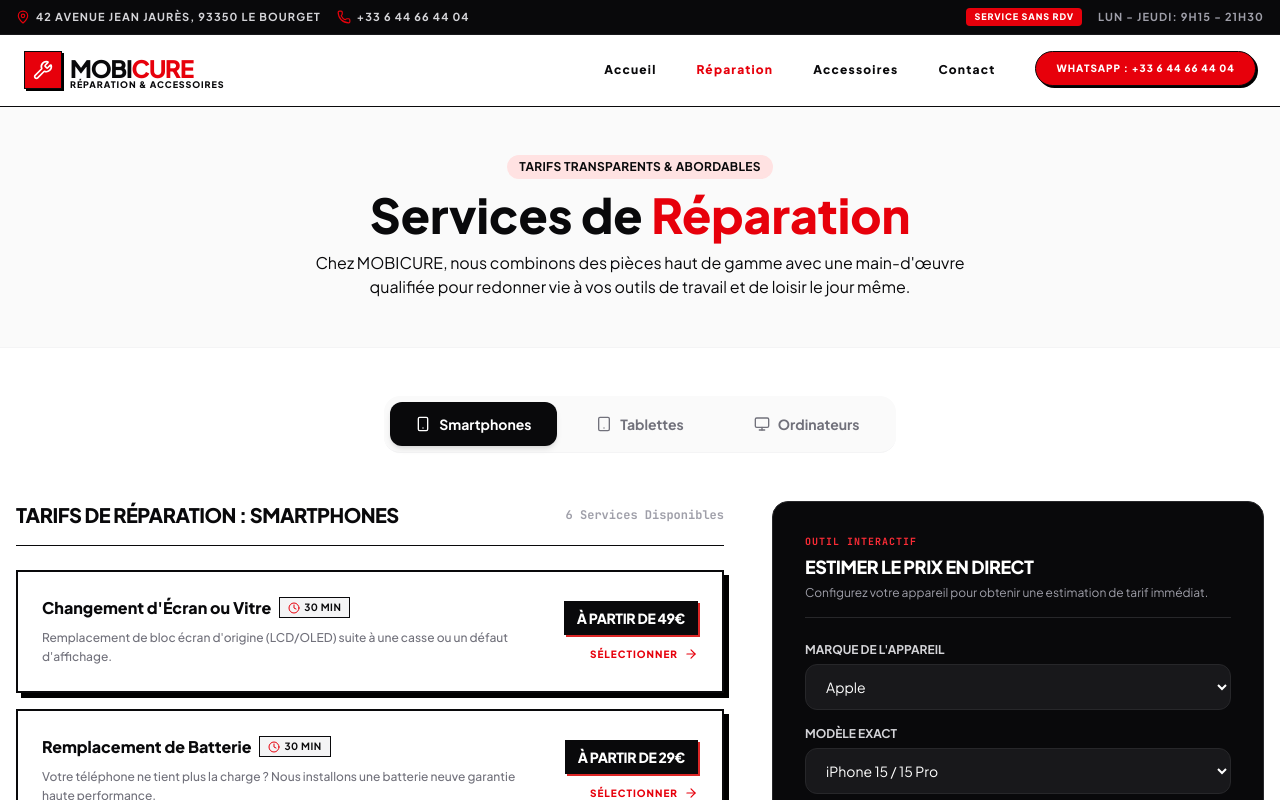
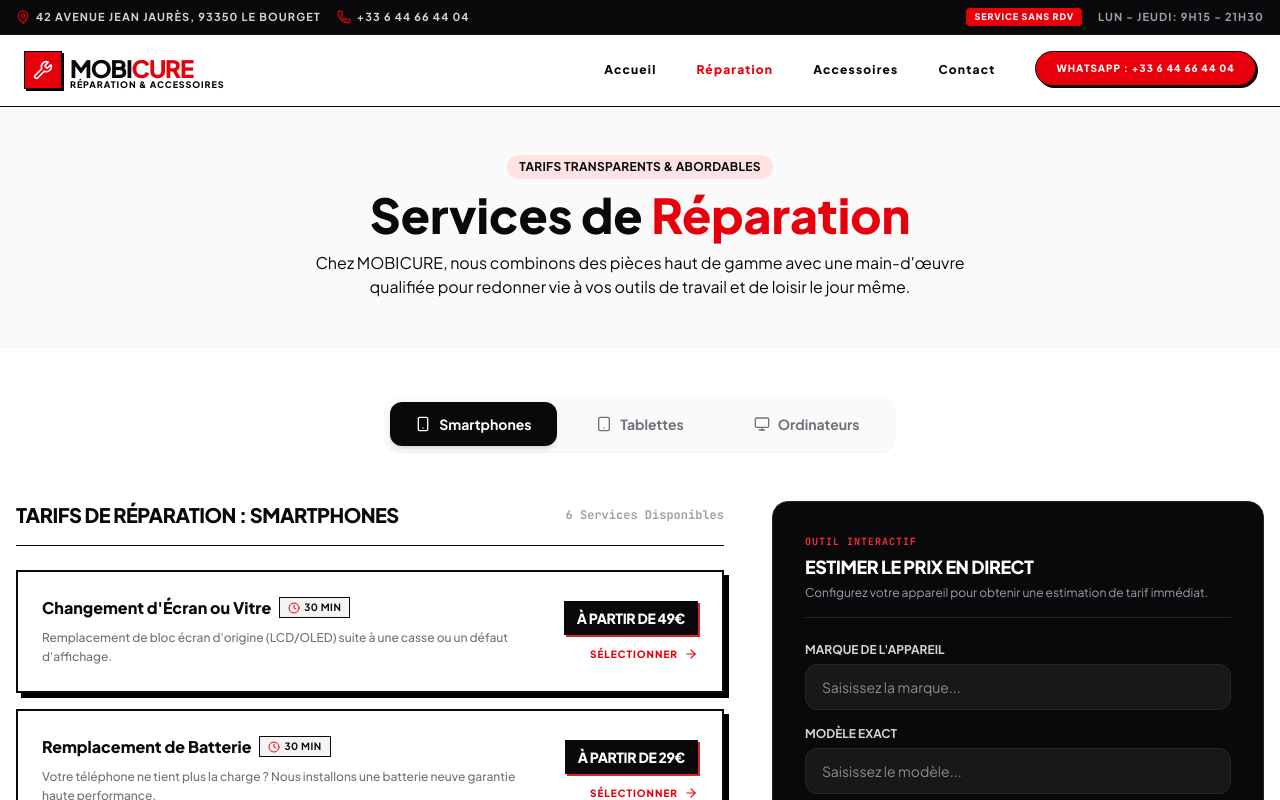
Before and after one commit to bdbosss/Mobicure2, a React (Vite) app: page / in a window 1280 px wide. Both pictures are taken after a click on the button "FAIRE RÉPARER MON APPAREIL". Shown: the top 800 px of the page. Built offline with nearby package versions, Linux system fonts and the light colour scheme.

Commit message:
feat(reparation): improve device estimation logic
Reset default estimator values and enhance brand detection to better support non-Apple devices when calculating prices.

```diff
--- a/src/pages/Reparation.tsx
+++ b/src/pages/Reparation.tsx
@@ -11,8 +11,8 @@ export default function Reparation({ setActiveTab, setPreselectedDevice }: Repar
   const [selectedCategory, setSelectedCategory] = useState<'smartphones' | 'tablets' | 'computers'>('smartphones');
 
   // Interactive estimator state
-  const [estimatorBrand, setEstimatorBrand] = useState('Apple');
-  const [estimatorModel, setEstimatorModel] = useState('iPhone 13');
+  const [estimatorBrand, setEstimatorBrand] = useState('');
+  const [estimatorModel, setEstimatorModel] = useState('');
   const [estimatorIssue, setEstimatorIssue] = useState('Vitre / Écran cassé');
 
   const popularModelsMap = {
@@ -43,9 +43,11 @@ export default function Reparation({ setActiveTab, setPreselectedDevice }: Repar
 
   // Simple simulator pricing maps
   const getEstimatedPrice = () => {
+    const brandLower = estimatorBrand.toLowerCase();
+    const isApple = brandLower.includes('apple') || brandLower.includes('iphone') || brandLower.includes('ipad') || brandLower.includes('mac');
     if (selectedCategory === 'smartphones') {
       if (estimatorIssue === 'Vitre / Écran cassé') {
-        return estimatorBrand === 'Apple' ? 'À partir de 69€' : 'À partir de 59€';
+        return isApple ? 'À partir de 69€' : 'À partir de 59€';
       }
       if (estimatorIssue === 'Batterie à remplacer') {
         return '39€ - 59€';
@@ -85,7 +87,8 @@ export default function Reparation({ setActiveTab, setPreselectedDevice }: Repar
 
   const handleBookRepair = () => {
     if (setPreselectedDevice) {
-      setPreselectedDevice(`${estimatorBrand} ${estimatorModel} (${estimatorIssue})`);
+      const deviceStr = [estimatorBrand.trim(), estimatorModel.trim()].filter(Boolean).join(' ');
+      setPreselectedDevice(`${deviceStr || 'Appareil'} (${estimatorIssue})`);
     }
     setActiveTab('contact');
     window.scrollTo({ top: 1200, behavior: 'smooth' }); // Scroll to contact form
@@ -122,10 +125,9 @@ export default function Reparation({ setActiveTab, setPreselectedDevice }: Repar
                 key={cat}
                 onClick={() => {
                   setSelectedCategory(cat);
-                  // Update estimator models and issue automatically
-                  const firstBrand = popularModelsMap[cat === 'smartphones' ? 'Smartphones' : cat === 'tablets' ? 'Tablettes' : 'Ordinateurs'][0];
-                  setEstimatorBrand(firstBrand.brand);
-                  setEstimatorModel(firstBrand.models[0]);
+                  // Reset brand and model so the box starts empty and the user can fill it
+                  setEstimatorBrand('');
+                  setEstimatorModel('');
                 }}
                 className={`flex-1 py-3 px-3 rounded-xl font-bold text-xs sm:text-sm transition-all flex items-center justify-center gap-2 cursor-pointer ${
                   isSelected
@@ -223,35 +225,27 @@ export default function Reparation({ setActiveTab, setPreselectedDevice }: Repar
                 {/* Brand select */}
                 <div className="flex flex-col gap-1.5">
                   <label className="text-xs font-bold text-zinc-300 uppercase">Marque de l'appareil</label>
-                  <select
+                  <input
+                    type="text"
                     value={estimatorBrand}
-                    onChange={(e) => {
-                      setEstimatorBrand(e.target.value);
-                      const bData = currentModelsData.find(x => x.brand === e.target.value);
-                      if (bData && bData.models.length > 0) {
-                        setEstimatorModel(bData.models[0]);
-                      }
-                    }}
-                    className="bg-zinc-900 border border-zinc-800 text-white rounded-xl py-3 px-4 text-sm focus:outline-none focus:border-red-600 select-hide cursor-pointer"
-                  >
-                    {currentModelsData.map((b) => (
-                      <option key={b.brand} value={b.brand}>{b.brand}</option>
-                    ))}
-                  </select>
+                    onChange={(e) => setEstimatorBrand(e.target.value)}
+                    placeholder="Saisissez la marque..."
+                    className="bg-zinc-900 border border-zinc-800 text-white rounded-xl py-3 px-4 text-sm focus:outline-none focus:border-red-600 w-full"
+                    id="estimator-brand-input"
+                  />
                 </div>
 
                 {/* Model select */}
                 <div className="flex flex-col gap-1.5">
                   <label className="text-xs font-bold text-zinc-300 uppercase">Modèle exact</label>
-                  <select
+                  <input
+                    type="text"
                     value={estimatorModel}
                     onChange={(e) => setEstimatorModel(e.target.value)}
-                    className="bg-zinc-900 border border-zinc-800 text-white rounded-xl py-3 px-4 text-sm focus:outline-none focus:border-red-600 cursor-pointer"
-                  >
-                    {(currentModelsData.find(x => x.brand === estimatorBrand)?.models || []).map((m) => (
-                      <option key={m} value={m}>{m}</option>
-                    ))}
-                  </select>
+                    placeholder="Saisissez le modèle..."
+                    className="bg-zinc-900 border border-zinc-800 text-white rounded-xl py-3 px-4 text-sm focus:outline-none focus:border-red-600 w-full"
+                    id="estimator-model-input"
+                  />
                 </div>
 
                 {/* Problem type */}
```
